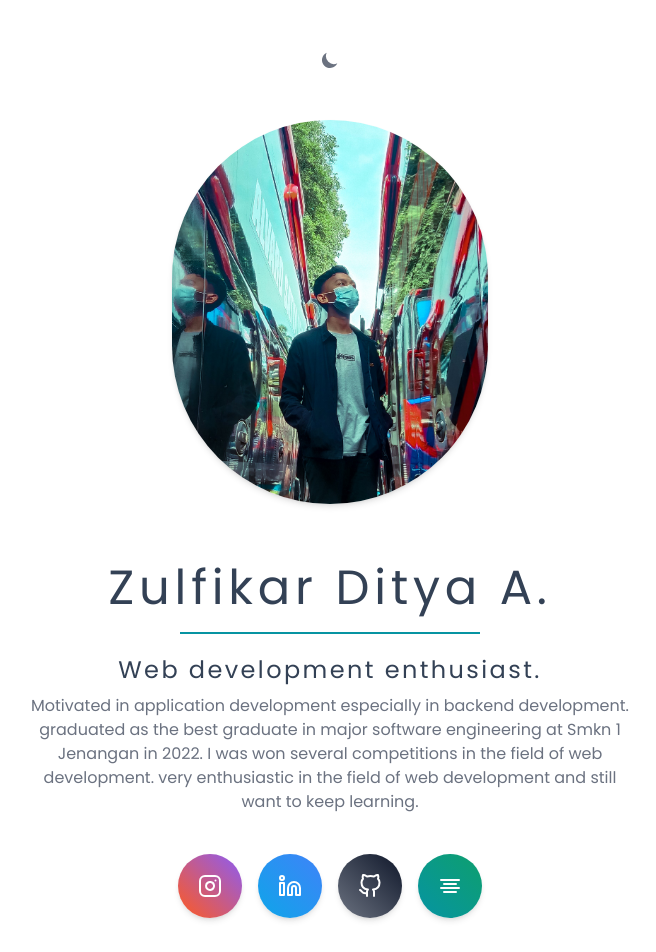
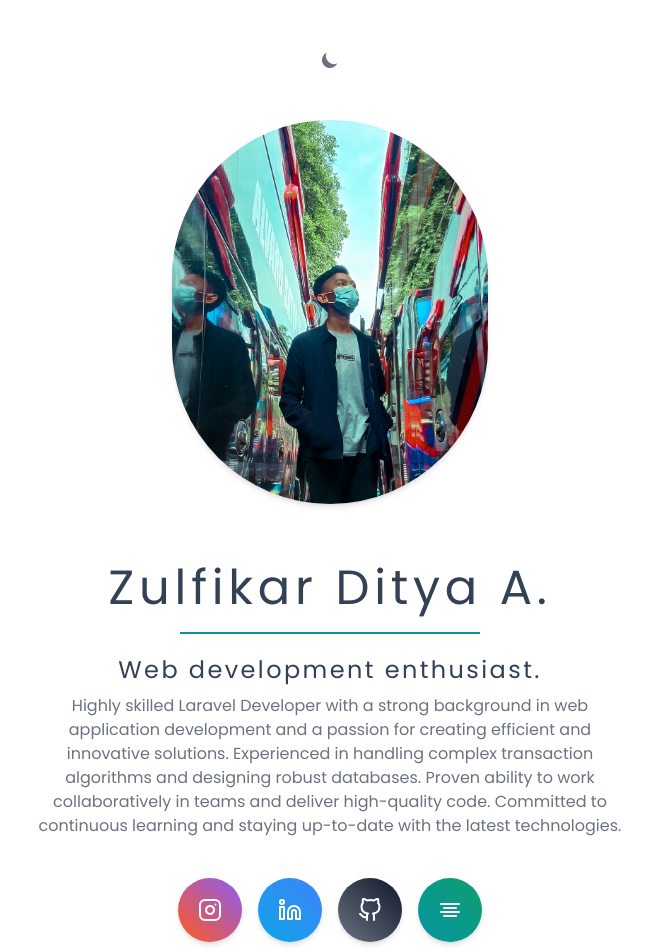
Before and after one commit to zulfikar-ditya/profile, a Next.js app: page / in a window 1280 px wide. Shown: the top 952 px of the page, without its empty margins (310-966 px from the left). Built offline with nearby package versions, Linux system fonts and the light colour scheme; a web font is replaced by a local one.

Commit message:
update description

```diff
--- a/components/main/MainSection.jsx
+++ b/components/main/MainSection.jsx
@@ -30,11 +30,7 @@ export default function MainSection() {
 								Web development enthusiast.
 							</h5>
 							<p className="mt-2 text-gray-500 dark:text-slate-100">
-								Motivated in application development especially in backend
-								development. graduated as the best graduate in major software
-								engineering at Smkn 1 Jenangan in 2022. I was won several
-								competitions in the field of web development. very enthusiastic
-								in the field of web development and still want to keep learning.
+								Highly skilled Laravel Developer with a strong background in web application development and a passion for creating efficient and innovative solutions. Experienced in handling complex transaction algorithms and designing robust databases. Proven ability to work collaboratively in teams and deliver high-quality code. Committed to continuous learning and staying up-to-date with the latest technologies.
 							</p>
 						</div>
 					</div>
```
